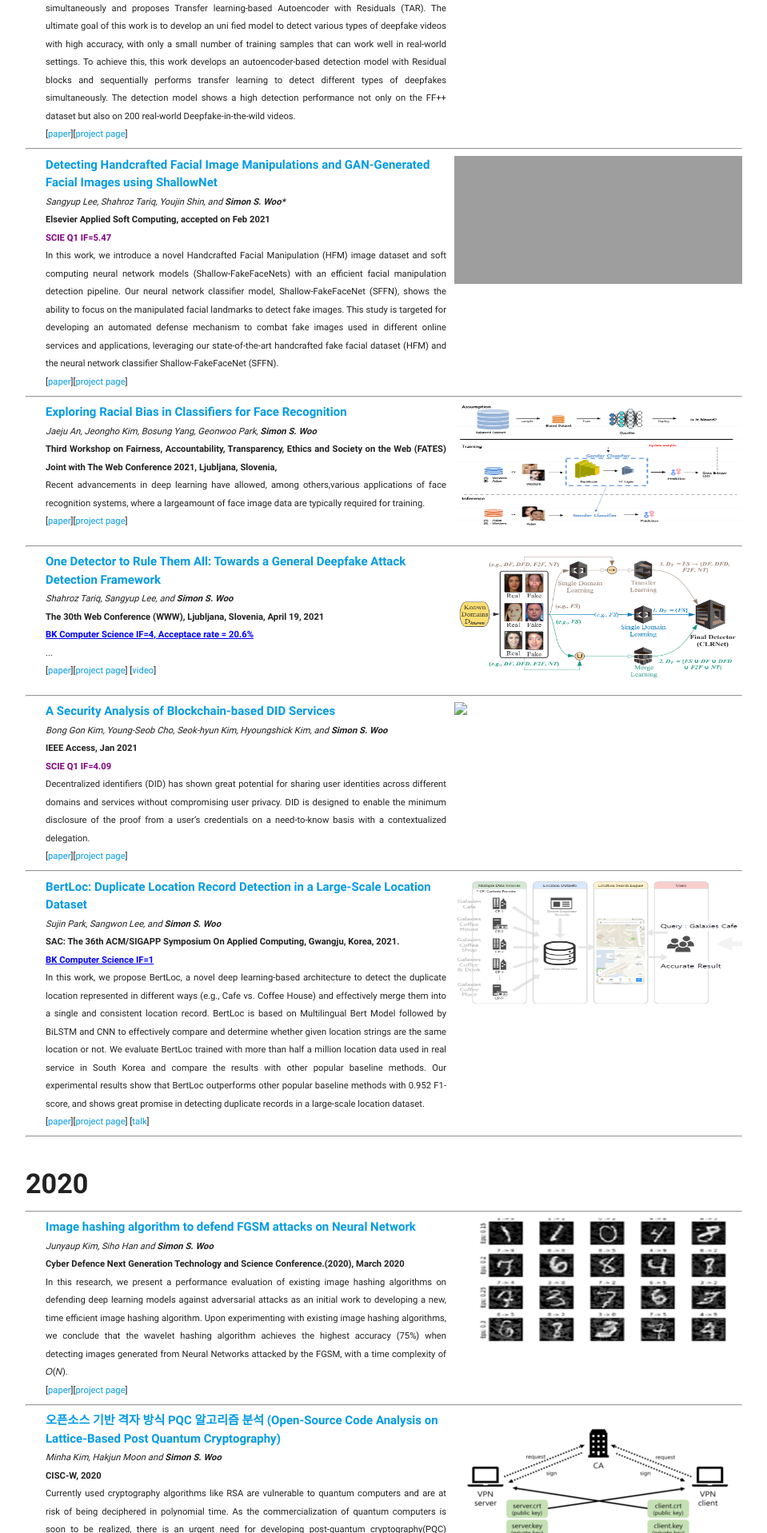
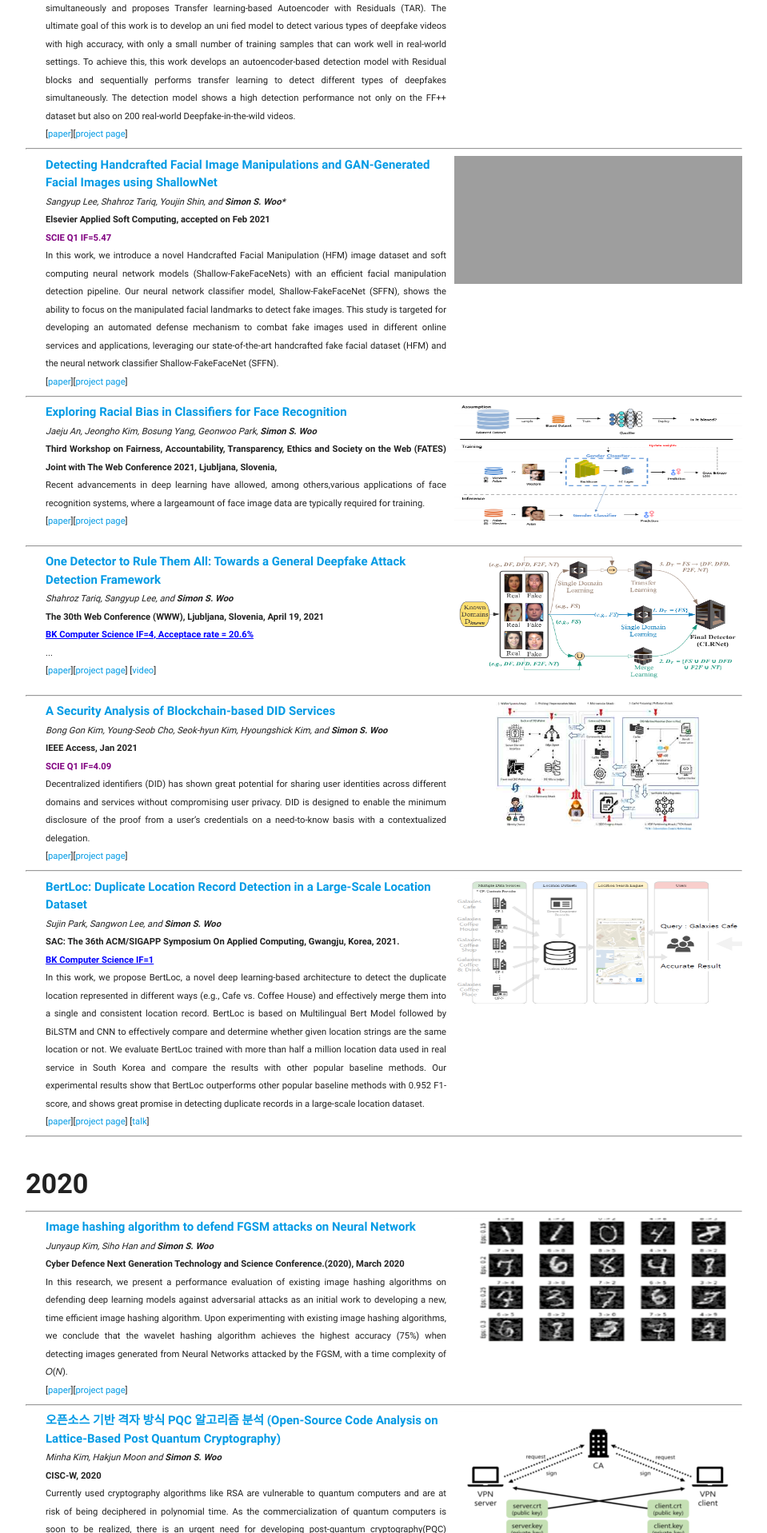
Before and after one commit to Yurim990507/DASH-Lab.github.io, a Jekyll site: the page built from Publication.md, in a window 1280 px wide. Shown: the part 1859-3776 px from the top of the page at 80% size, without its empty margins (160-1119 px from the left). Built offline with Jekyll 4.4.1, drawn with Linux system fonts in a browser that asks for light colours; grey boxes are pictures that could not be loaded.

Commit message:
Update Publication.md

```diff
--- a/Publication.md
+++ b/Publication.md
@@ -549,7 +549,7 @@ permalink: /Publications/
             </table>
         </div>
         <div class="col-lg-3" style="vertical-align: middle;display:flex;flex-direction:row;justify-content:center">
-            <img src="/img/secBlock.jpg" style="max-height:160px;width: 360px; margin-bottom:10px">
+            <img src="secBlock.jpg" style="max-height:160px;width: 360px; margin-bottom:10px">
         </div>
     </div>
     <hr>
```
